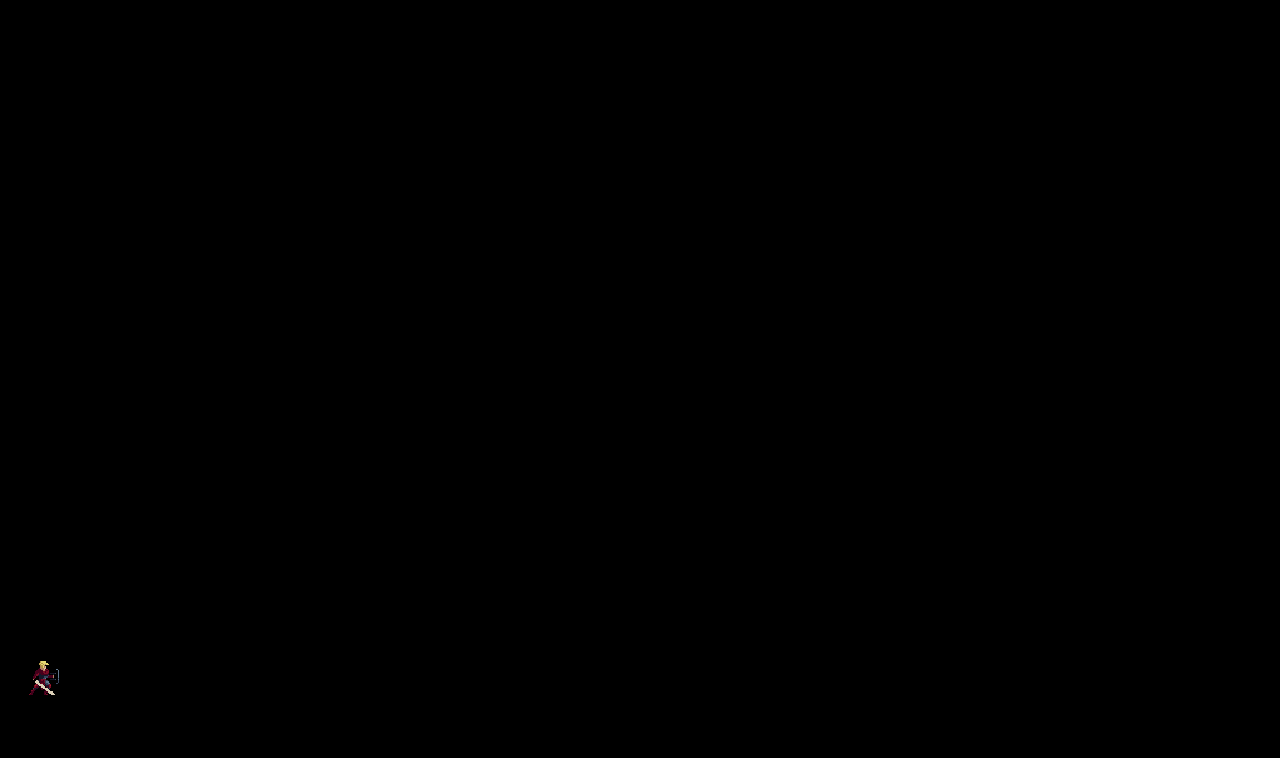
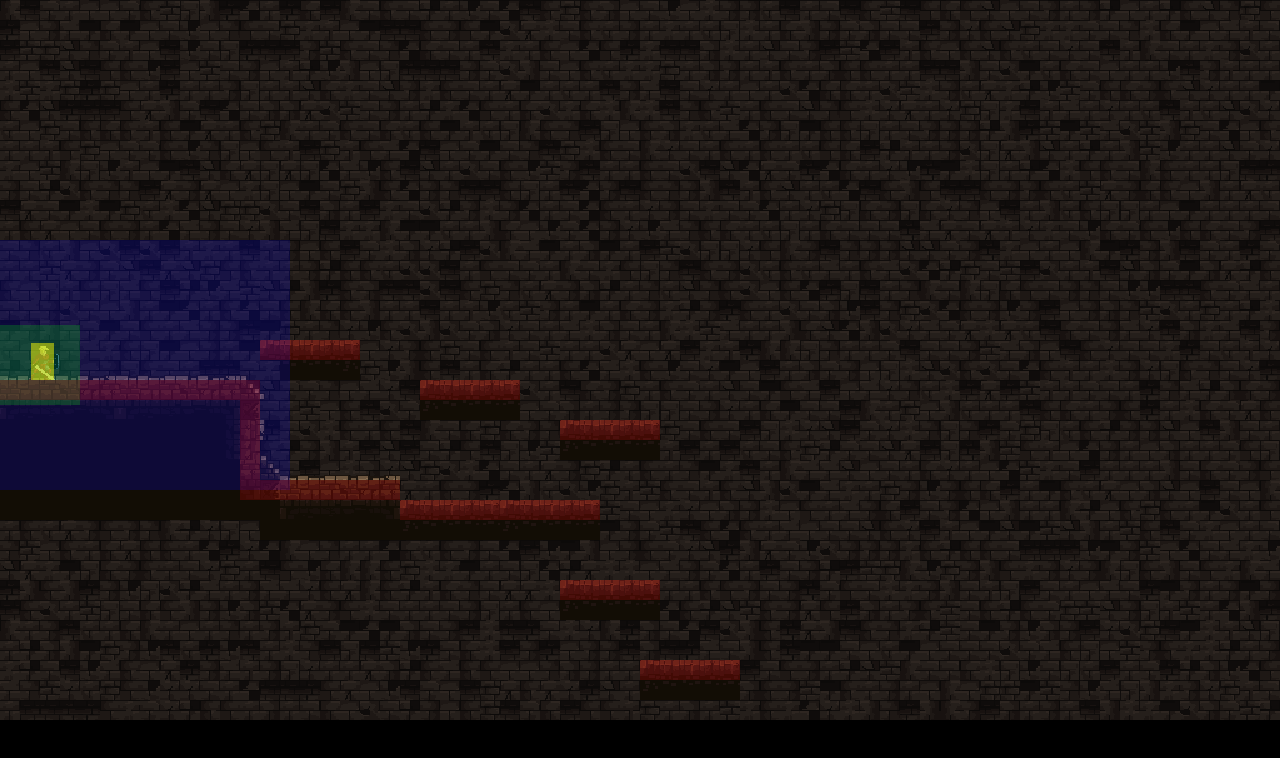
Before and after one commit to bubabum/game-2, a plain HTML site: page index.html in a window 1280 px wide. Drawn offline with Linux system fonts and the light colour scheme.

Commit message:
game class integrated

```diff
--- a/classes/CollisionBlock.js
+++ /dev/null
@@ -1,11 +0,0 @@
-class CollisionBlock {
-	constructor({ position, width, height }) {
-		this.position = position;
-		this.width = width;
-		this.height = height;
-	}
-	debug() {
-		ctx.fillStyle = 'rgba(255, 0, 0, 0.2)';
-		ctx.fillRect(this.position.x, this.position.y, this.width, this.height);
-	}
-}
--- a/classes/Game.js
+++ b/classes/Game.js
@@ -1,26 +1,36 @@
 class Game {
-   constructor({ player, level, canvas }) {
+	constructor({ player, level, width, height, debug = false }) {
 		this.player = player;
 		this.level = level;
-      this.canvas = canvas;
-      this.ctx = canvas.getContext('2d');
+		this.width = width;
+		this.height = height;
+		this.debug = debug;
 	}
 	update() {
 		this.player.update();
 	}
+	debugGame() {
+		this.player.debug({ ctx: this.ctx });
+		this.level.debug({ ctx: this.ctx });
+	}
+	start() {
+		const canvas = document.createElement('canvas');
+		canvas.width = this.width;
+		canvas.height = this.height;
+		document.body.appendChild(canvas);
+		this.canvas = canvas;
+		this.ctx = canvas.getContext('2d');
+		this.animation();
+	}
 	animation() {
 		this.ctx.imageSmoothingEnabled = false;
-      this.ctx.clearRect(0, 0, canvas.width, canvas.height);
+		this.ctx.clearRect(0, 0, this.canvas.width, this.canvas.height);
 		this.ctx.save();
 		//this.ctx.scale(2, 2);
 		//this.ctx.translate(camera.position.x, camera.position.y);
-      //this.level.draw();
-      this.player.update(this.ctx);
-      // player.collisions.forEach((block) => {
-      // 	ctx.fillStyle = 'rgba(255, 0, 0, 0.5)';
-      // 	ctx.fillRect(block.position.x, block.position.y, block.width, block.height)
-      // })
-      //this.player.debug();
+		this.level.draw(this.ctx);
+		this.player.update(this.ctx, this.level);
+		if (this.debug) this.debugGame();
 		// this.ctx.restore();
 		requestAnimationFrame(() => this.animation());
 	}
--- a/classes/Background.js
+++ b/classes/Level.js
@@ -1,7 +1,10 @@
-class Background extends Sprite {
+class Level extends Sprite {
 	constructor({ position, imgSource, scale = 1, frameRate = 1, frameBuffer = 3, animations, loop = true, collisionsMap, tile }) {
 		super({ position, imgSource, scale, frameRate, frameBuffer, animations, loop });
 		this.img.onload = () => {
+			this.width = (this.img.width / this.frameRate) * this.scale;
+			this.height = this.img.height * this.scale;
+			this.loaded = true;
 			this.collisionsMap = this.parseCollisionsMap(collisionsMap);
 		}
 		this.tile = tile;
@@ -9,8 +12,8 @@ class Background extends Sprite {
 	parseCollisionsMap(collisionsMap) {
 		const step = this.img.width / this.tile;
 		let collisionsMap2D = []
-		for (let i = 0; i < collisionsMap.length; i += 150) {
-			collisionsMap2D.push(collisionsLevel1.slice(i, i + 150));
+		for (let i = 0; i < collisionsMap.length; i += step) {
+			collisionsMap2D.push(collisionsLevel1.slice(i, i + step));
 		}
 		let collisionObjects = []
 		collisionsMap2D.forEach((row, y) => {
@@ -29,4 +32,12 @@ class Background extends Sprite {
 		})
 		return collisionObjects
 	}
+	debug({ ctx }) {
+		if (this.collisionsMap) {
+			this.collisionsMap.forEach((collisionBlock) => {
+				ctx.fillStyle = 'rgba(255, 0, 0, 0.2)';
+				ctx.fillRect(collisionBlock.position.x, collisionBlock.position.y, collisionBlock.width, collisionBlock.height);
+			})
+		}
+	}
 }
--- a/classes/Player.js
+++ b/classes/Player.js
@@ -1,5 +1,5 @@
 class Player extends Sprite {
-	constructor({ position, imgSource, scale = 1, frameRate = 1, frameBuffer = 3, animations, loop = true, collisions }) {
+	constructor({ position, imgSource, scale = 1, frameRate = 1, frameBuffer = 3, animations, loop = true }) {
 		super({ position, imgSource, scale, frameRate, frameBuffer, animations, loop })
 		this.velocity = {
 			x: 0,
@@ -7,7 +7,6 @@ class Player extends Sprite {
 		}
 		this.gravity = 0.5;
 		this.keyHandler = new KeyHandler();
-		this.collisions = collisions;
 		this.hitbox = {
 			width: 18,
 			height: 30,
@@ -29,7 +28,7 @@ class Player extends Sprite {
 			},
 		}
 	}
-	update(ctx) {
+	update(ctx, level) {
 		if (this.keyHandler.ArrowUp && this.velocity.y === 0) {
 			this.velocity.y = -10;
 		}
@@ -47,29 +46,22 @@ class Player extends Sprite {
 		this.draw(ctx);
 		this.position.x += this.velocity.x;
 		this.updateHitbox();
-		this.checkHorizontalCollisions();
+		if (level.collisionsMap) this.checkHorizontalCollisions(level.collisionsMap);
 		this.uplyGravity();
 		this.updateHitbox();
-		this.checkVerticalCollisions();
+		if (level.collisionsMap) this.checkVerticalCollisions(level.collisionsMap);
 		this.updateHitbox();
 		this.updateCamerabox();
 	}
 	uplyGravity() {
 		this.velocity.y += this.gravity;
 		this.position.y += this.velocity.y;
-		if (this.position.y + this.height > canvas.height) {
-			this.position.y = canvas.height - this.height;
-			this.velocity.y = 0;
-		}
 		if (this.position.y < 0) {
 			this.position.y = 0;
 			this.velocity.y = 0;
 		}
 		if (this.position.x < 0) {
 			this.position.x = 0;
-		}
-		if (this.position.x + this.width > canvas.width) {
-			this.position.x = canvas.width - this.width;
 		}
 	}
 	checkCollisions(collisionObject) {
@@ -80,30 +72,30 @@ class Player extends Sprite {
 			this.hitbox.position.y <= collisionObject.position.y + collisionObject.height
 		)
 	}
-	checkHorizontalCollisions() {
-		for (let i = 0; i < this.collisions.length; i++) {
-			if (this.checkCollisions(this.collisions[i])) {
+	checkHorizontalCollisions(collisionsMap) {
+		for (let i = 0; i < collisionsMap.length; i++) {
+			if (this.checkCollisions(collisionsMap[i])) {
 				if (this.velocity.x > 0) {
-					this.position.x = this.collisions[i].position.x - this.hitbox.offset.x - this.hitbox.width - 0.01;
+					this.position.x = collisionsMap[i].position.x - this.hitbox.offset.x - this.hitbox.width - 0.01;
 					break
 				}
 				if (this.velocity.x < 0) {
-					this.position.x = this.collisions[i].position.x + this.collisions[i].width - this.hitbox.offset.x + 0.01;
+					this.position.x = collisionsMap[i].position.x + collisionsMap[i].width - this.hitbox.offset.x + 0.01;
 					break
 				}
 			}
 		}
 	}
-	checkVerticalCollisions() {
-		for (let i = 0; i < this.collisions.length; i++) {
-			if (this.checkCollisions(this.collisions[i])) {
+	checkVerticalCollisions(collisionsMap) {
+		for (let i = 0; i < collisionsMap.length; i++) {
+			if (this.checkCollisions(collisionsMap[i])) {
 				if (this.velocity.y > 0) {
-					this.position.y = this.collisions[i].position.y - this.hitbox.height - this.hitbox.offset.y - 0.01;
+					this.position.y = collisionsMap[i].position.y - this.hitbox.height - this.hitbox.offset.y - 0.01;
 					this.velocity.y = 0;
 					break
 				}
 				if (this.velocity.y < 0) {
-					this.position.y = this.collisions[i].position.y + this.collisions[i].height - this.hitbox.offset.y - 0.01;
+					this.position.y = collisionsMap[i].position.y + collisionsMap[i].height - this.hitbox.offset.y - 0.01;
 					this.velocity.y = 0;
 					break
 				}
--- a/classes/Sprite.js
+++ b/classes/Sprite.js
@@ -8,7 +8,7 @@ class Sprite {
 		this.img.onload = () => {
 			this.width = (this.img.width / this.frameRate) * this.scale;
 			this.height = this.img.height * this.scale;
-			this.loaded = true
+			this.loaded = true;
 		}
 		this.img.src = imgSource;
 		this.loop = loop;
@@ -62,16 +62,13 @@ class Sprite {
 		this.hitbox.position.x = this.position.x + this.hitbox.offset.x;
 		this.hitbox.position.y = this.position.y + this.hitbox.offset.y;
 	}
-	debug(red = 0, green = 255, blue = 0, opacity = 0.2) {
+	debug({ red = 0, green = 255, blue = 0, opacity = 0.2, ctx }) {
 		if (this.camerabox) {
 			ctx.fillStyle = 'rgba(0, 0, 255, 0.2)';
 			ctx.fillRect(this.camerabox.position.x, this.camerabox.position.y, this.camerabox.width, this.camerabox.height);
 		}
 		ctx.fillStyle = `rgba(${red}, ${green}, ${blue}, ${opacity})`;
 		ctx.fillRect(this.position.x, this.position.y, this.width, this.height);
-		// if (this.collisions) {
-		// 	this.collisions.forEach((collision) => collision.debug())
-		// }
 		if (this.hitbox) {
 			ctx.fillStyle = 'rgba(255, 255, 0, 0.5)';
 			ctx.fillRect(this.hitbox.position.x, this.hitbox.position.y, this.hitbox.width, this.hitbox.height);
--- a/index.html
+++ b/index.html
@@ -11,11 +11,12 @@
 		width: 100%;
 	}
 </style>
-<canvas></canvas>
+
+<body></body>
 <script src="./data/collisions.js"></script>
 <script src="./classes/Game.js"></script>
-<script src="./classes/CollisionBlock.js"></script>
 <script src="./classes/KeyHandler.js"></script>
 <script src="./classes/Sprite.js"></script>
+<script src="./classes/Level.js"></script>
 <script src="./classes/Player.js"></script>
 <script src="./script.js"></script>
--- a/script.js
+++ b/script.js
@@ -1,17 +1,12 @@
-const canvas = document.querySelector('canvas');
-const ctx = canvas.getContext('2d');
-const TILE = 16;
-
-canvas.width = 1024;
-canvas.height = 576;
-
-let level = new Sprite({
+let level = new Level({
 	position: {
 		x: 0,
 		y: 0,
 	},
 	scale: 1,
 	imgSource: './img/map.png',
+	collisionsMap: collisionsLevel1,
+	tile: 16,
 });
 let player = new Player({
 	position: {
@@ -34,10 +29,15 @@ let player = new Player({
 			loop: true,
 		},
 	},
-	collisions: {},
 });
 
-let game = new Game({ player, level, canvas })
+let game = new Game({
+	player,
+	level,
+	width: 1024,
+	height: 576,
+	debug: true,
+});
 
 // const camera = {
 // 	position: {
@@ -46,6 +46,4 @@ let game = new Game({ player, level, canvas })
 // 	},
 // }
 
-console.log(game);
-
-game.animation();
+game.start();
```
Lines whose indentation alone changed are shown as unchanged.
